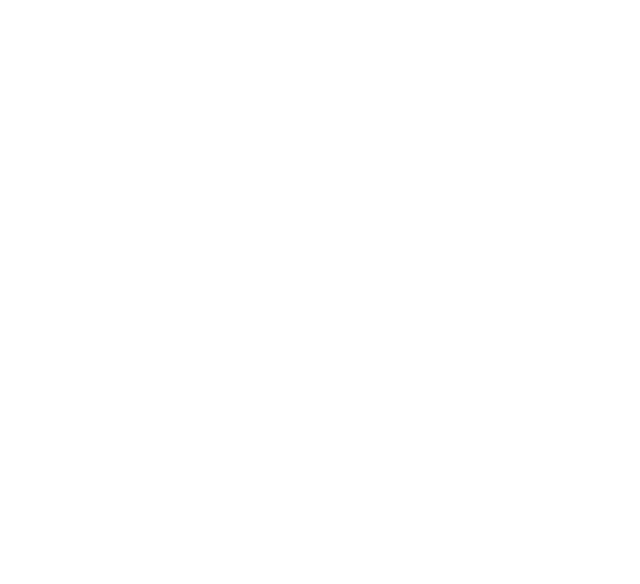
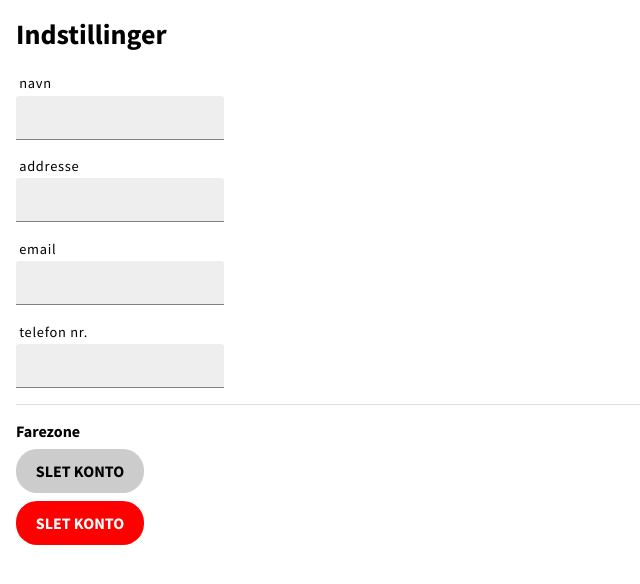
Before and after one commit to SimonFJ20/food-app, a plain HTML site: page concepts/frontend-draft/index.html in a window 1280 px wide. Shown: the whole page, without its empty margins (0-640 px from the left). Drawn offline with Linux system fonts and the light colour scheme.

Commit message:
fleshed out draft

```diff
--- a/concepts/frontend-draft/index.html
+++ b/concepts/frontend-draft/index.html
@@ -5,19 +5,42 @@
     <meta http-equiv="X-UA-Compatible" content="IE=edge">
     <meta name="viewport" content="width=device-width, initial-scale=1.0">
     <title>FeedMe App Draft</title>
+    <link rel="preconnect" href="https://fonts.gstatic.com">
+    <link href="https://fonts.googleapis.com/css2?family=Source+Sans+Pro:wght@400;700&display=swap" rel="stylesheet">
     <link rel="stylesheet" href="style.css">
 </head>
 <body>
-    <div id="user-settings-menu" class="settings-menu">
+    <div id="sidebar"></div>
+
+    <div id="user-settings-menu" class="menu">
+
+        <h1>Indstillinger</h1>
+
+        <label class="input-label">navn</label>
+        <input type="text" class="input-field">
+
+        <label class="input-label">addresse</label>
+        <input type="text" class="input-field">
+
+        <label class="input-label">email</label>
+        <input type="email" class="input-field">
+
+        <label class="input-label">telefon nr.</label>
+        <input type="tel" class="input-field">
+
+        <div class="divider"></div>
+
+        <h3>Farezone</h3>
+
+        <button class="btn">SLET KONTO</button>
+
+        <button class="btn btn-warning">SLET KONTO</button>
 
     </div>
-    <div id="main-menu">
+    <div id="main-menu" class="menu" hidden>
 
     </div>
-    <div id="app-settings-menu" class="settings-menu">
-
-    </div>
-    <div id="toolbar">
+    <div id="app-settings-menu" class="menu" hidden>
 
     </div>
 </body>
--- a/concepts/frontend-draft/style.css
+++ b/concepts/frontend-draft/style.css
@@ -1,3 +1,105 @@
-::root {
-    --brand-400: #2E9D50;
+* {
+    margin: 0;
+    box-sizing: border-box;
+    font-family: 'Source Sans Pro';
+    font-size: 1rem;
 }
+
+body {
+    display: flex;
+}
+
+#sidebar {
+    background: #2E9D50;
+
+    width: 0%;
+    height: 100vh;
+}
+
+.menu {
+    background: #fff;
+
+    flex: 1;
+
+    height: 100vh;
+    padding: 1rem;
+
+    overflow: auto;
+}
+
+h1,
+h2,
+h3,
+h4 {
+    font-weight: 700;
+    margin-bottom: 0.5rem;
+}
+
+h1 {
+    font-size: 1.75rem;
+}
+
+.divider {
+    background: #DDD;
+
+    width: 100%;
+    height: 1px;
+    margin: 1rem 0;
+}
+.divider-transparency {
+    opacity: 0.2;
+}
+
+.input-label {
+    display: block;
+    letter-spacing: 0.05em;
+
+    font-size: 0.9rem;
+    padding-top: 1em;
+    margin: 0.2rem;
+}
+
+.input-field {
+    background: #EEE;
+    padding: 0.5em;
+    width: 13rem;
+    height: 2.75em;
+
+    border: none;
+    border-bottom: 1px solid gray;
+    border-radius: 0.2rem 0.2rem 0 0;
+}
+.input-field:focus {
+    outline: none;
+    border-bottom: 2px solid gray;
+}
+
+.btn-hamburger {
+    outline: none;
+    border: none;
+}
+
+.btn {
+    display: block;
+    background: #CCC;
+
+    width: 8rem;
+    height: 2.75em;
+    margin-top: 0.5em;
+    margin-bottom: 0.5em;
+
+    font-weight: 700;
+
+    outline: none;
+    border: none;
+    border-radius: 1.325em;
+}
+
+.btn-warning {
+    background: #F00;
+    color: #FFF;
+}
+
+.btn:hover {
+    cursor: pointer;
+}
```
